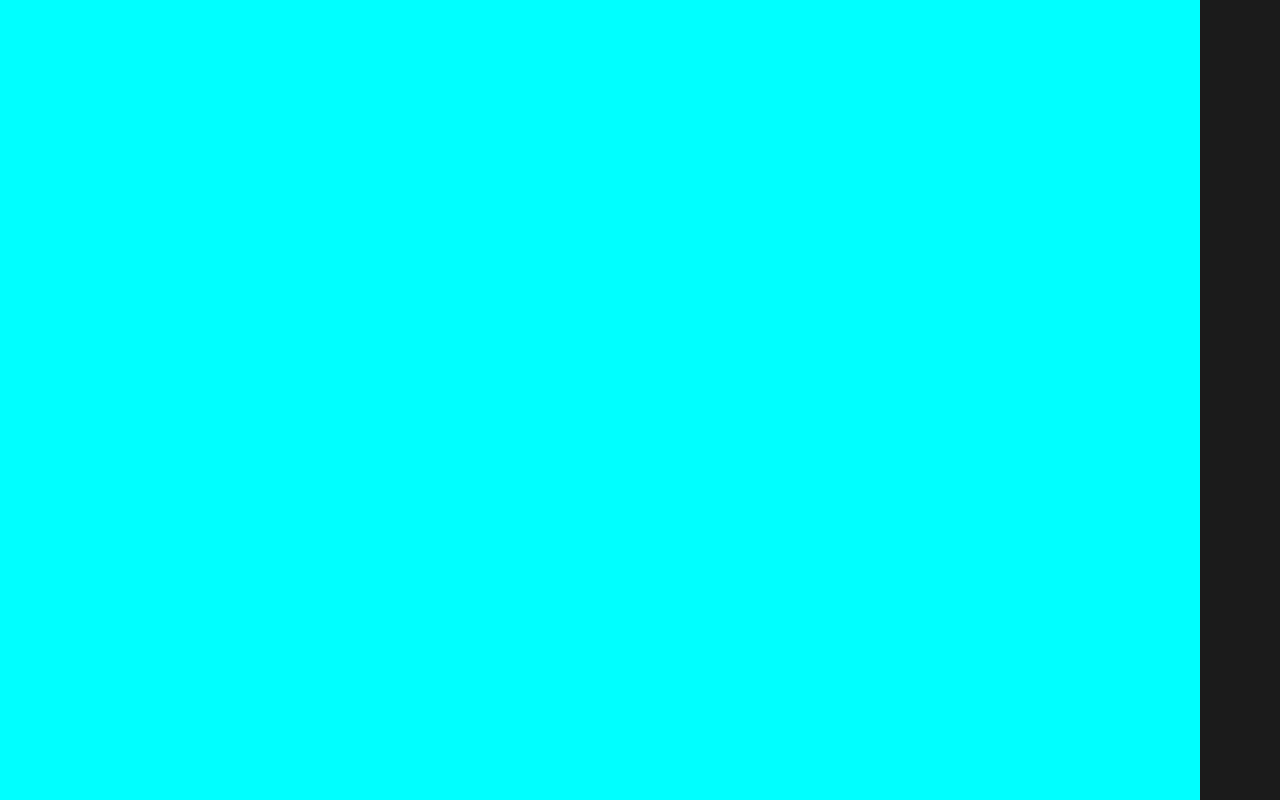
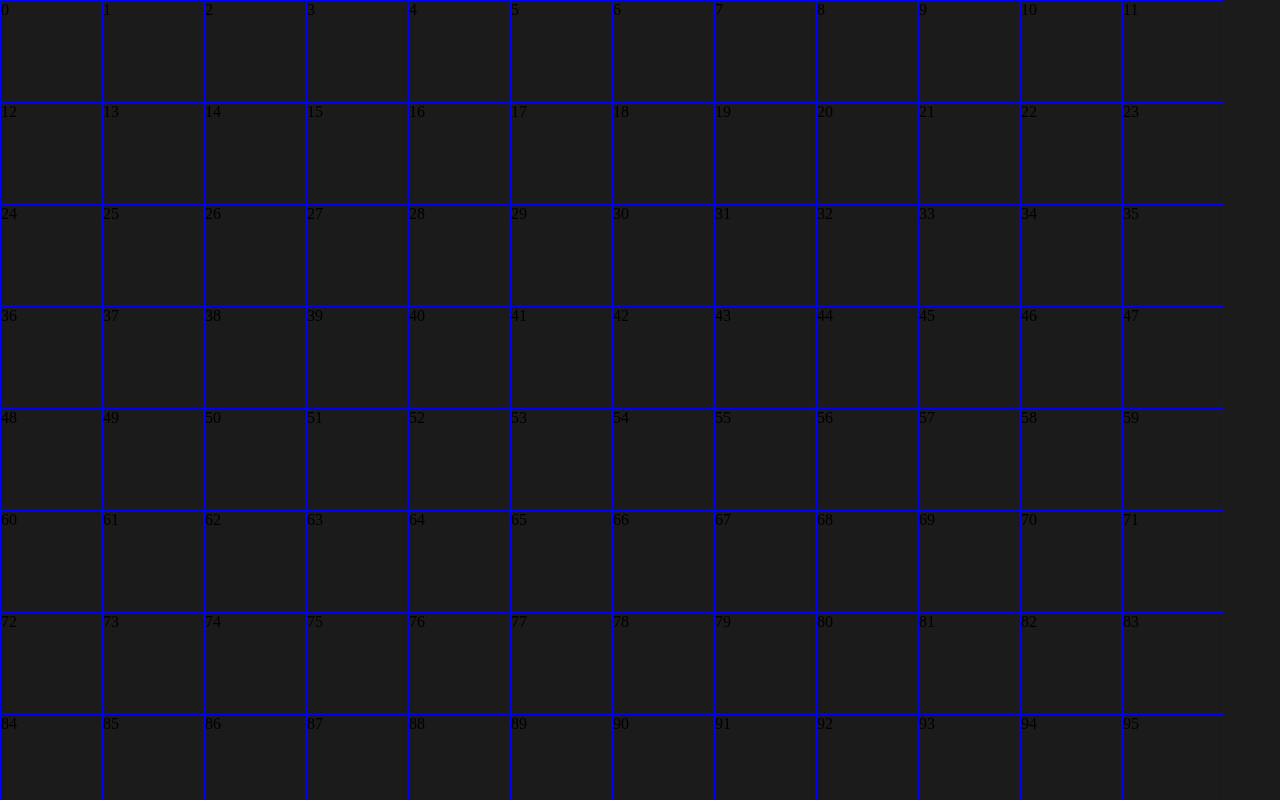
Before and after one commit to S77VEN31/S77VENs-PORTFOLIO, a React app: page / in a window 1280 px wide. Built offline with nearby package versions, Linux system fonts and the light colour scheme.

Commit message:
Hotfix: test card fixes

```diff
--- a/src/styleguide/components/cards/CommentInformationCard/CommentInformationCard.css
+++ b/src/styleguide/components/cards/CommentInformationCard/CommentInformationCard.css
@@ -1,5 +1,6 @@
 .main-container-xd {
-  background-color: aqua;
+  background-color: transparent;
   width: 100px;
   height: 100px;
+  border: 1px solid blue;
 }
--- a/src/styleguide/components/cards/CommentInformationCard/CommentInformationCard.jsx
+++ b/src/styleguide/components/cards/CommentInformationCard/CommentInformationCard.jsx
@@ -1,8 +1,8 @@
 import React from 'react'
 import './CommentInformationCard.css'
-const CommentInformationCard = () => {
+const CommentInformationCard = ({ comment }) => {
   return (
-    <div className='main-container-xd' />
+    <div className='main-container-xd'>{comment}</div>
   )
 }
 export default CommentInformationCard
```
